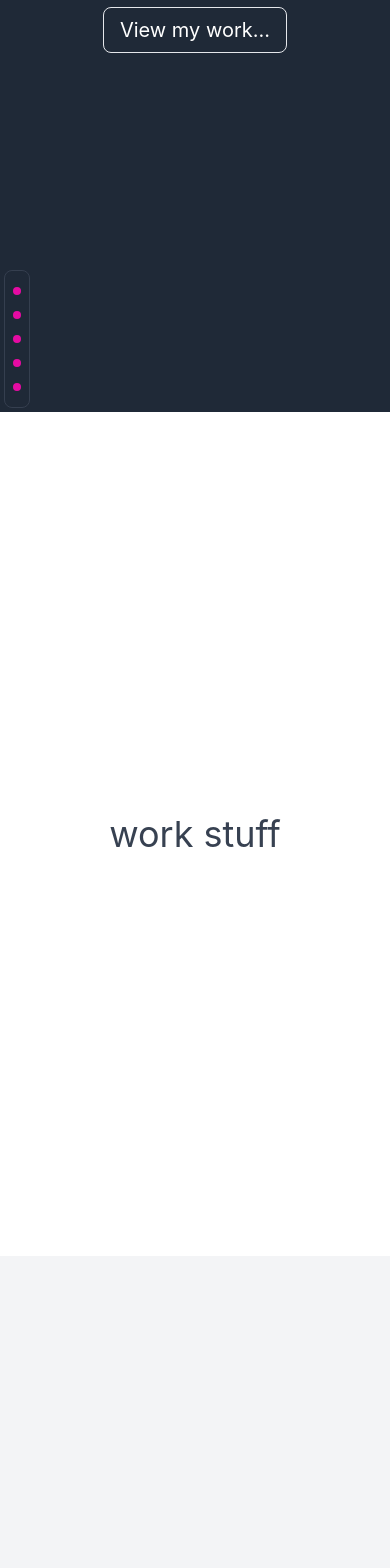
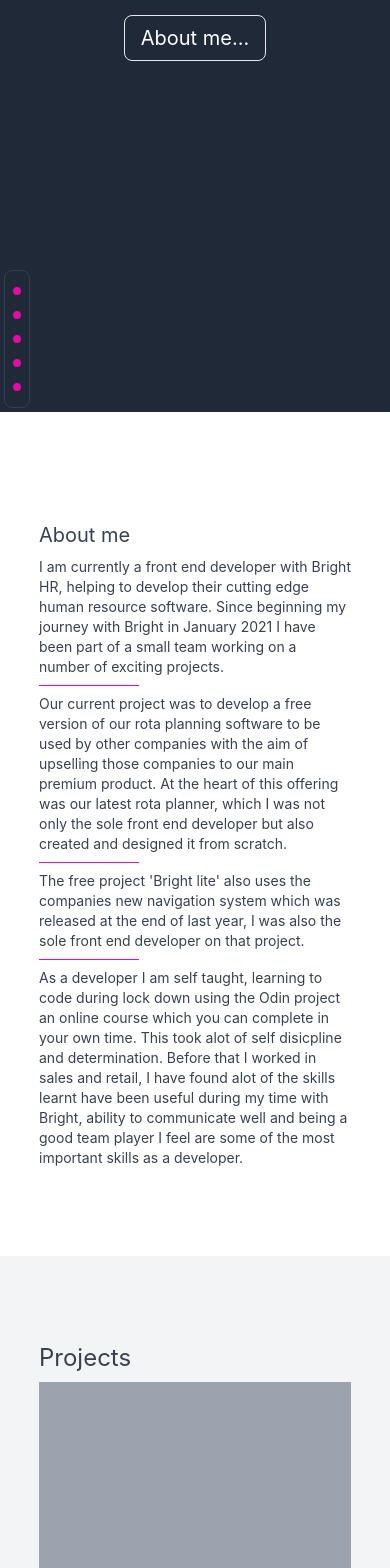
Before and after one commit to chezynick/profile-v2, a React (Create React App) app: page / in a window 390 px wide. Shown: the part 432-2000 px from the top of the page. Built offline with nearby package versions, Linux system fonts and the light colour scheme.

Commit message:
restyled for responsive view and added tiles

```diff
--- a/src/App.js
+++ b/src/App.js
@@ -28,8 +28,8 @@ function App() {
     });
   const refPoints = [
     { name: WELCOME, mainRef: welcomeRef, midPoint: midWelcomeRef },
+    { name: ABOUT, mainRef: aboutRef, midPoint: midAboutRef },
     { name: WORK, mainRef: workRef, midPoint: midWorkRef },
-    { name: ABOUT, mainRef: aboutRef, midPoint: midAboutRef },
     { name: PERSONAL, mainRef: personalRef, midPoint: midPersonalRef },
     { name: CONTACT, mainRef: contactRef, midPoint: midContactRef },
   ];
@@ -37,15 +37,14 @@ function App() {
     <div className="App">
       <Welcome
         forwardRef={welcomeRef}
-        workRef={workRef}
+        aboutRef={aboutRef}
         midRef={midWelcomeRef}
         scrollToComponent={scrollToComponent}
       />
       <MenuDots refPoints={refPoints} scrollToComponent={scrollToComponent} />
+      <About forwardRef={aboutRef} midRef={midAboutRef} />
       <Work forwardRef={workRef} midRef={midWorkRef} />
-      <About forwardRef={aboutRef} midRef={midAboutRef} />
       <Personal forwardRef={personalRef} midRef={midPersonalRef} />
-
       <Contact forwardRef={contactRef} midRef={midContactRef} />
     </div>
   );
--- a/src/pages/About/index.js
+++ b/src/pages/About/index.js
@@ -1,12 +1,51 @@
 import React from "react";
 
 const About = ({ forwardRef, midRef }) => {
+  const HorizontalDivide = () => (
+    <div className="w-[80%] flex justify-start">
+      <div className="w-[40%] h-[1px] bg-primaryColor" />
+    </div>
+  );
   return (
     <div
       ref={forwardRef}
-      className="bg-gray-100 relative text-gray-700 h-screen w-full flex flex-col justify-center text-4xl items-center"
+      className="bg-white relative text-gray-700 h-screen overflow-clip w-full flex flex-col justify-center text-4xl items-center"
     >
-      <div>About things</div>
+      <div className="w-[80%] flex justify-start">
+        <h1 className="text-gray-700 text-xl sm:text-2xl mb-2">About me</h1>
+      </div>
+      <div className="sm:text-lg text-sm space-y-2  sm:space-y-6 w-[80%] h-[70%] sm:h-auto text-left">
+        <div>
+          I am currently a front end developer with Bright HR, helping to
+          develop their cutting edge human resource software. Since beginning my
+          journey with Bright in January 2021 I have been part of a small team
+          working on a number of exciting projects.
+        </div>
+        <HorizontalDivide />
+        <div>
+          Our current project was to develop a free version of our rota planning
+          software to be used by other companies with the aim of upselling those
+          companies to our main premium product. At the heart of this offering
+          was our latest rota planner, which I was not only the sole front end
+          developer but also created and designed it from scratch.
+        </div>
+        <HorizontalDivide />
+        <div>
+          The free project &apos;Bright lite&apos; also uses the companies new
+          navigation system which was released at the end of last year, I was
+          also the sole front end developer on that project.
+        </div>
+        <HorizontalDivide />
+        <div>
+          As a developer I am self taught, learning to code during lock down
+          using the Odin project an online course which you can complete in your
+          own time. This took alot of self disicpline and determination. Before
+          that I worked in sales and retail, I have found alot of the skills
+          learnt have been useful during my time with Bright, ability to
+          communicate well and being a good team player I feel are some of the
+          most important skills as a developer.
+        </div>
+      </div>
       <div ref={midRef} className="right-2 absolute top-1/2" />
     </div>
   );
--- a/src/pages/Welcome/index.js
+++ b/src/pages/Welcome/index.js
@@ -1,21 +1,21 @@
 import React from "react";
 import Button from "../../components/Button";
 
-const Welcome = ({ scrollToComponent, forwardRef, workRef, midRef }) => {
+const Welcome = ({ scrollToComponent, forwardRef, aboutRef, midRef }) => {
   return (
     <div
       ref={forwardRef}
-      className="bg-gray-800 p-4 relative text-white h-screen w-full flex flex-col justify-center text-4xl items-center"
+      className="bg-gray-800 p-4 relative text-white h-screen w-full flex flex-col text-2xl justify-center md:text-4xl items-center"
     >
-      <p>
-        Hello, My name is{" "}
+      <p className="flex flex-col sm:flex-row space-y-6 sm:space-y-0 mb-2">
+        <span>Hello, My name is </span>
         <span className="text-primaryColor">Nick Chesterton</span>
       </p>
       <Button
         onClick={() => {
-          scrollToComponent(workRef);
+          scrollToComponent(aboutRef);
         }}
-        text="View my work..."
+        text="About me..."
       />
       <div ref={midRef} className="right-2 absolute top-1/2" />
     </div>
--- a/src/pages/Work/index.js
+++ b/src/pages/Work/index.js
@@ -1,12 +1,38 @@
 import React from "react";
+import cn from "classnames";
 
 const Work = ({ forwardRef, midRef }) => {
+  const projects = [
+    "bg-gray-400",
+    "bg-blue-300",
+    "bg-green-200",
+    "bg-yellow-300",
+    "bg-red-300",
+    "bg-lemon-300",
+    "bg-blue-600",
+    "bg-green-800",
+  ];
   return (
     <div
       ref={forwardRef}
-      className="bg-white text-gray-700 h-screen w-full flex flex-col justify-center text-4xl items-center"
+      className="bg-gray-100 relative text-gray-700 h-screen w-full flex flex-col justify-center text-4xl items-center"
     >
-      <div ref={midRef}>work stuff</div>
+      <div className="w-[80%] flex justify-start">
+        <h1 className="text-gray-700 text-2xl mb-2">Projects</h1>
+      </div>
+
+      <div className="w-[80%] h-3/4 overflow-clip flex items-center justify-start flex-wrap ">
+        {projects.map((project) => (
+          <div
+            key={project}
+            className={cn(
+              "min-w-[200px] h-[200px] flex-shrink-0 flex-grow",
+              project
+            )}
+          />
+        ))}
+      </div>
+      <div ref={midRef} className="right-2 absolute top-1/2" />
     </div>
   );
 };
```
